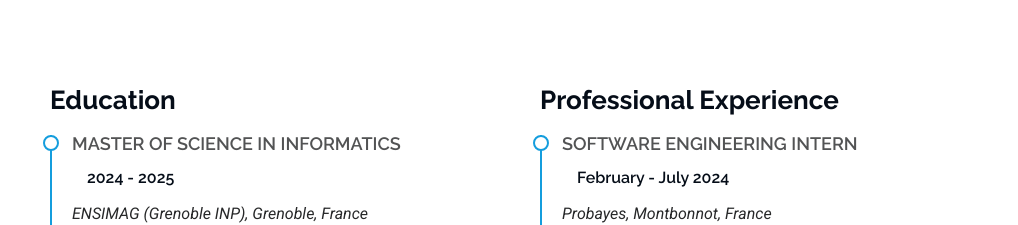
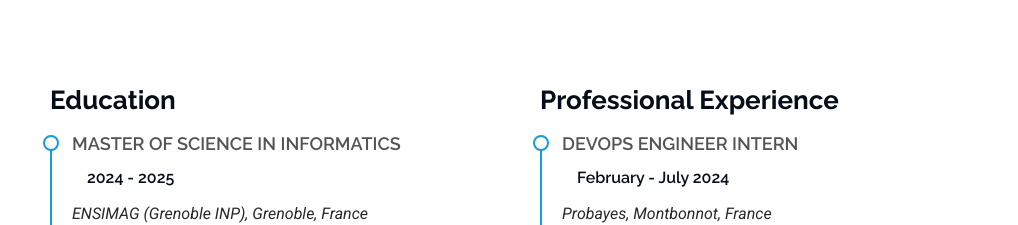
Before and after one commit to Hamdane-yassine/Hamdane-yassine.github.io, a plain HTML site: page index.html in a window 1280 px wide. Shown: the part 1280-1505 px from the top of the page, without its empty margins (262-1280 px from the left). Drawn offline with nearby package versions, Linux system fonts and the light colour scheme.

Commit message:
change title

```diff
--- a/index.html
+++ b/index.html
@@ -321,7 +321,7 @@
           <div class="col-lg-6" data-aos="fade-up" data-aos-delay="200">
             <h3 class="resume-title">Professional Experience</h3>
             <div class="resume-item">
-              <h4>Software Engineering Intern</h4>
+              <h4>DevOps Engineer Intern</h4>
               <h5>February - July 2024</h5>
               <p><em>Probayes, Montbonnot, France</em></p>
               <ul>
```
